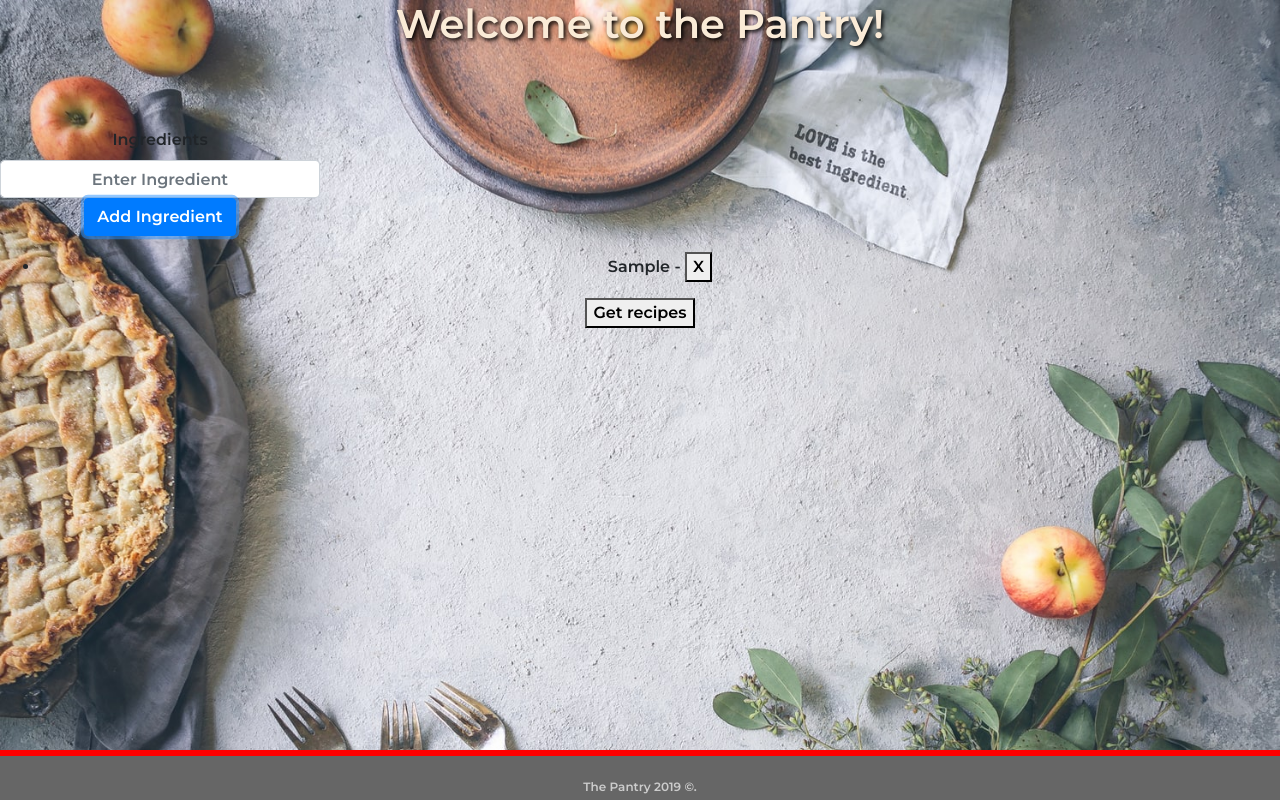
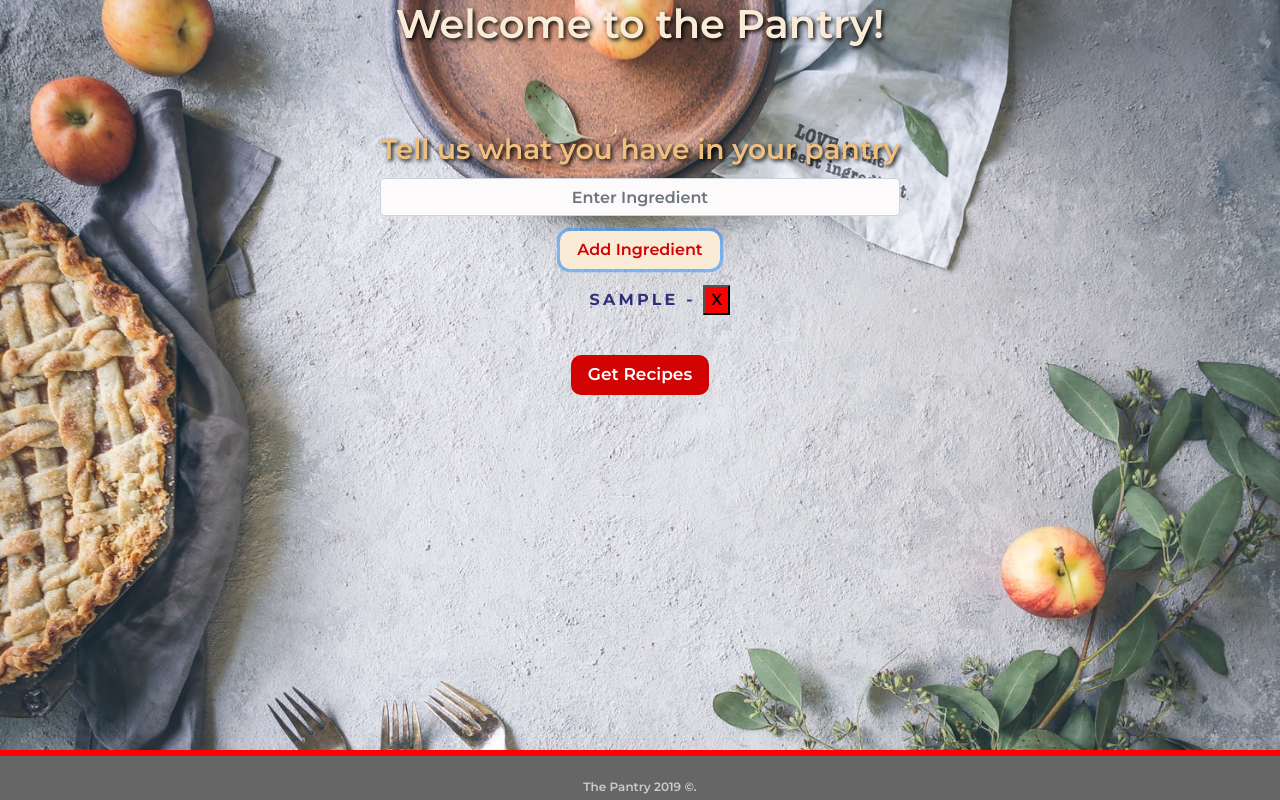
Before and after one commit to shar09/hack-for-fun, a React (Create React App) app: page / in a window 1280 px wide. Both pictures are taken after typing "Sample" into the empty fields and a click on the button "Add Ingredient". Built offline with nearby package versions, Linux system fonts and the light colour scheme.

Commit message:
Main page styling done

```diff
--- a/src/Components/PantryApp.css
+++ b/src/Components/PantryApp.css
@@ -25,7 +25,7 @@ html, body {
     min-height: 100%;
 
     /* Positioning */
-    margin: 0 auto -30px;
+    margin: 0 auto -50px;
 }
 
 .header {
@@ -35,9 +35,8 @@ html, body {
     text-shadow: 2px 2px 4px #000000;
 }
 
-footer,
 .push {
-  height: 30px;
+  height: 100px;
 }
 
 footer {
@@ -59,13 +58,60 @@ footer {
   bottom: 0;
   left: 0;
   width: 100%;
+  height: 30px;
 }
 
 .button {
-    border: 2px solid rgb(209, 3, 3);
+    border: 2px solid rgb(209, 3, 3) !important ;
     border-radius: 10px;
     padding: 5px 15px;
-    background-color: rgb(209, 3, 3);
+    background-color: rgb(209, 3, 3) !important ;
     color: white;
-    font-size: 18px;
+    font-size: 17px;
 }
+
+.form-wrapper {
+    display: grid;
+    justify-content: center;
+}
+
+.form-header {
+    color: rgb(241, 192, 127);
+    font-size: 28px;
+    text-shadow: 2px 2px 4px #000000;
+}
+
+.input-bar {
+    background-color: #fcfafa !important;
+}
+
+.form-button {
+    border: 2px solid antiquewhite !important ;
+    background-color: antiquewhite !important ;
+    color: rgb(209, 3, 3) !important;
+    margin-top: 15px !important;
+    border-radius: 10px !important;
+    padding: 5px 15px !important;
+    font-size: 16px !important;
+}
+
+.list {
+    list-style: none;
+    margin-bottom: 40px;
+}
+
+.list>li {
+    margin-bottom: 15px;
+}
+
+.recipe-items {
+    color: rgba(2, 2, 95, 0.788);
+    font-size: 16px;
+    text-transform: uppercase;
+    letter-spacing: .2em;
+    font-weight: bolder;
+}
+
+.delete {
+    background-color: red;
+}
--- a/src/Components/PantryApp.js
+++ b/src/Components/PantryApp.js
@@ -66,8 +66,8 @@ const PantryApp = props => {
             <h1 className="header">Welcome to the Pantry!</h1>
             {recipes && <RecipeList recipes={recipes} />}
             <RecipeForm setIngredients={setIngredients}/>
-            <button type="button" onClick={getRecords}>
-                Get recipes
+            <button className="button" type="button" onClick={getRecords}>
+                Get Recipes
             </button>
             {/* IngredientsForm */}
 
--- a/src/Components/RecipeForm.js
+++ b/src/Components/RecipeForm.js
@@ -29,23 +29,23 @@ export default class RecipeForm extends React.Component {
 
  renderList = () => {
    return (
-     <ul>
-
+     <div className="recipe-container">
+     <ul className="list">
        {this.state.items.map((word, index) =>
-         <li key={index}>{word} - <button onClick= {this.removeFromList(word)} > X </button></li> ) }
+         <li className="recipe-items" key={index}>{word} - <button className="delete" styleonClick= {this.removeFromList(word)} > X </button></li> ) }
      </ul>
-   )
+     </div>
+   );
  }
-
 
  render() {
   return (
-        <div>
-            <Form style={{ width: '20rem' }}>
+        <div className="form-wrapper">
+            <Form>
                 <Form.Group controlId="formIngredients">
-                    <Form.Label > Ingredients </Form.Label>
-                    <Form.Control type="Text" placeholder="Enter Ingredient" value={this.state.word} onChange={this.onChange} />
-                    <Button  onClick={this.addToList}> Add Ingredient </Button>
+                    <Form.Label className="form-header"> Tell us what you have in your pantry </Form.Label>
+                    <Form.Control className="input-bar" type="Text" placeholder="Enter Ingredient" value={this.state.word} onChange={this.onChange} />
+                    <Button className="form-button" onClick={this.addToList}> Add Ingredient </Button>
                 </Form.Group>
             </Form>
             {this.renderList()}
```
